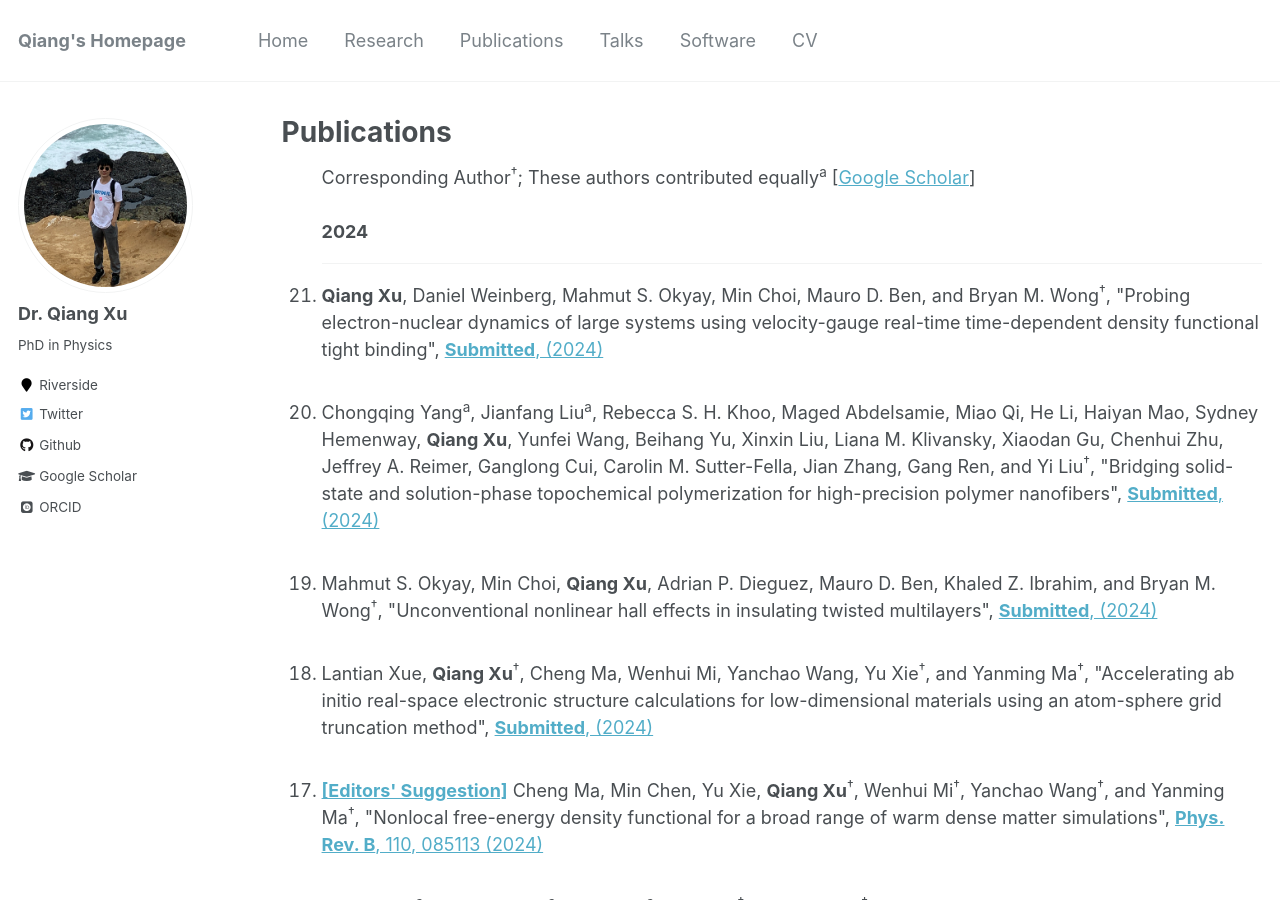
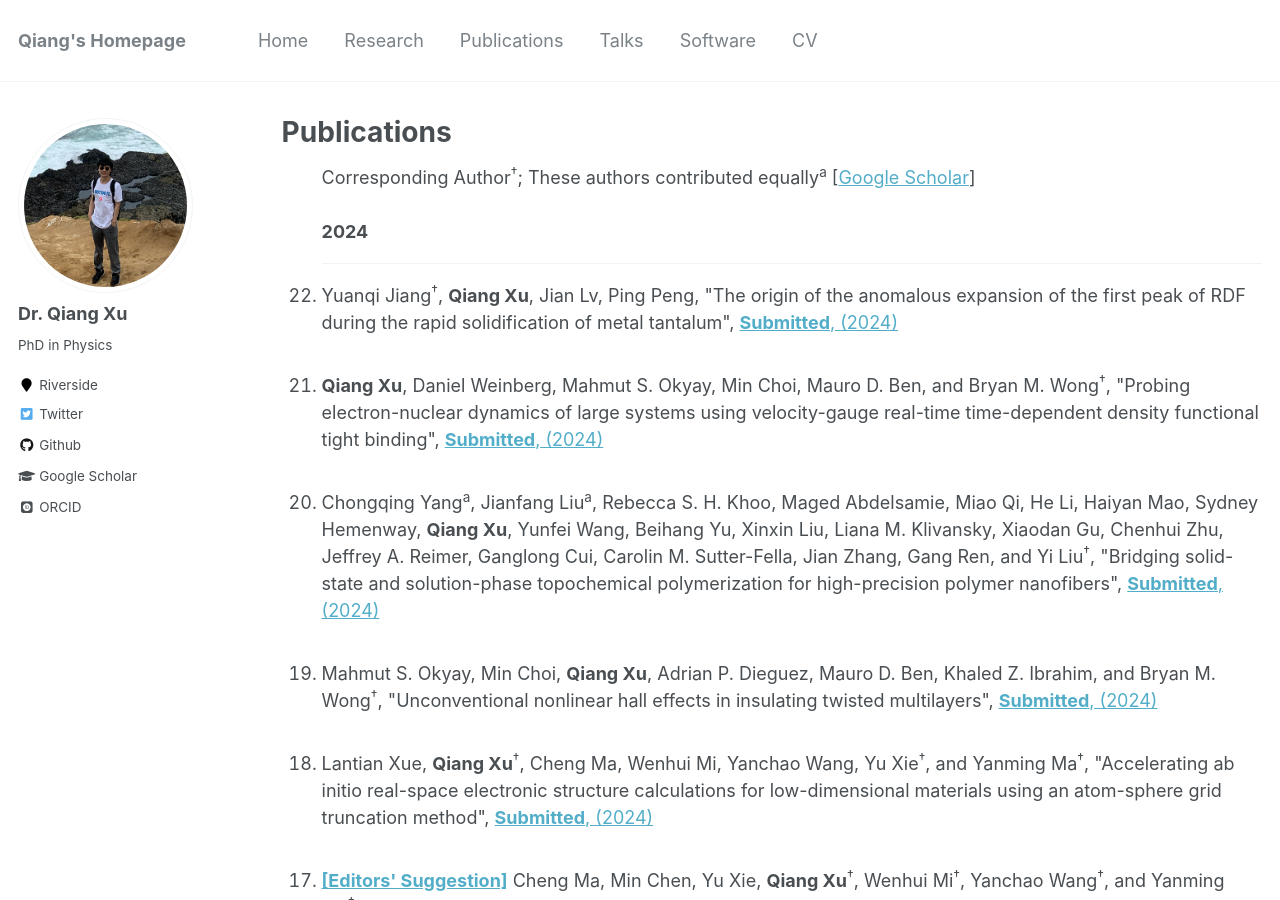
Before and after one commit to xqjlu/xqjlu.github.io, a Jekyll site: the page built from _pages/publications.md, in a window 1280 px wide and 900 px high. Built offline with Jekyll 4.4.1, drawn with Linux system fonts in a browser that asks for light colours; some web fonts are replaced.

Commit message:
acta materia

```diff
--- a/_pages/publications.md
+++ b/_pages/publications.md
@@ -26,7 +26,7 @@ redirect_from:
 <div id="publists" class="en_pub">
 
 
-<ol style="padding-left: 40px;" reversed="" start="21">
+<ol style="padding-left: 40px;" reversed="" start="22">
 
 Corresponding Author<sup>†</sup>; These authors contributed equally<sup>a</sup>
 [<a href="https://scholar.google.com/citations?hl=en&user=ZiwzYQsAAAAJ&view_op=list_works&sortby=pubdate" target="_blank">Google Scholar</a>]
@@ -37,11 +37,15 @@ Corresponding Author<sup>†</sup>; These authors contributed equally<sup>a</sup
 <!--2024-->
 <b>2024</b>
 <hr align="left" color="#000000">
+<li>Yuanqi Jiang<sup>†</sup>, <b>Qiang Xu</b>, Jian Lv, Ping Peng,
+"The origin of the anomalous expansion of the first peak of RDF during the rapid solidification of metal tantalum",
+<a href="https://xqjlu.github.io/publications/" target="_blank"><b>Submitted</b>, (2024)</a>
+</li><br>
+
 <li><b>Qiang Xu</b>, Daniel Weinberg, Mahmut S. Okyay, Min Choi, Mauro D. Ben, and Bryan M. Wong<sup>†</sup>,
 "Probing electron-nuclear dynamics of large systems using velocity-gauge real-time time-dependent density functional tight binding",
 <a href="https://xqjlu.github.io/publications/" target="_blank"><b>Submitted</b>, (2024)</a>
 </li><br>
-
 
 <li>Chongqing Yang<sup>a</sup>, Jianfang Liu<sup>a</sup>, Rebecca S. H. Khoo, Maged Abdelsamie,
 Miao Qi, He Li, Haiyan Mao, Sydney Hemenway, <b>Qiang Xu</b>, Yunfei Wang, Beihang Yu, Xinxin Liu,
```
